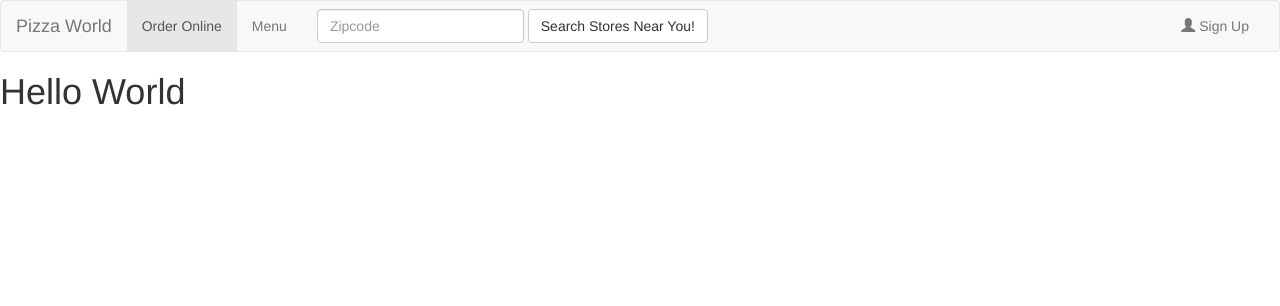
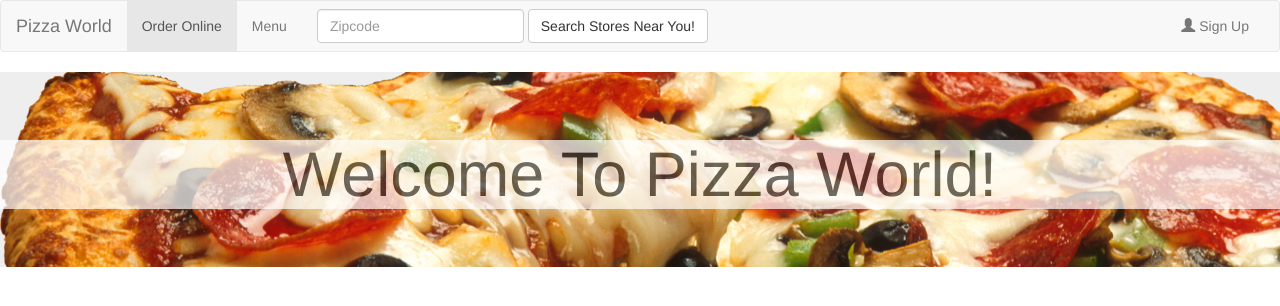
Before and after one commit to CodeupClassroom/sequoia_web_exercises, a plain HTML site: page order-pizza.html in a window 1280 px wide. Drawn offline with nearby package versions, Linux system fonts and the light colour scheme.

Commit message:
Add pizza hero image

```diff
--- a/order-pizza.html
+++ b/order-pizza.html
@@ -3,6 +3,15 @@
     <title>Order Online</title>
 
     <link rel="stylesheet" href="https://maxcdn.bootstrapcdn.com/bootstrap/3.3.7/css/bootstrap.min.css" integrity="sha384-BVYiiSIFeK1dGmJRAkycuHAHRg32OmUcww7on3RYdg4Va+PmSTsz/K68vbdEjh4u" crossorigin="anonymous" />
+    <style>
+        .pizza-hero-image {
+            background-image: url(images/pizza.png);
+        }
+        .pizza-hero-image h1 {
+            background-color: white;
+            opacity: 0.7;
+        }
+    </style>
 
     <!-- custom styles go here -->
 </head>
@@ -44,8 +53,9 @@
     </div><!-- /.container-fluid -->
 </nav>
 
-<h1>Hello World</h1>
-
+<div class="jumbotron pizza-hero-image">
+    <h1 class="text-center">Welcome To Pizza World!</h1>
+</div>
 
 <script src="//code.jquery.com/jquery-2.2.4.min.js"></script>
 <script src="https://maxcdn.bootstrapcdn.com/bootstrap/3.3.7/js/bootstrap.min.js" integrity="sha384-Tc5IQib027qvyjSMfHjOMaLkfuWVxZxUPnCJA7l2mCWNIpG9mGCD8wGNIcPD7Txa" crossorigin="anonymous"></script>
```
Also changed, not shown: images/pizza.png (added).
